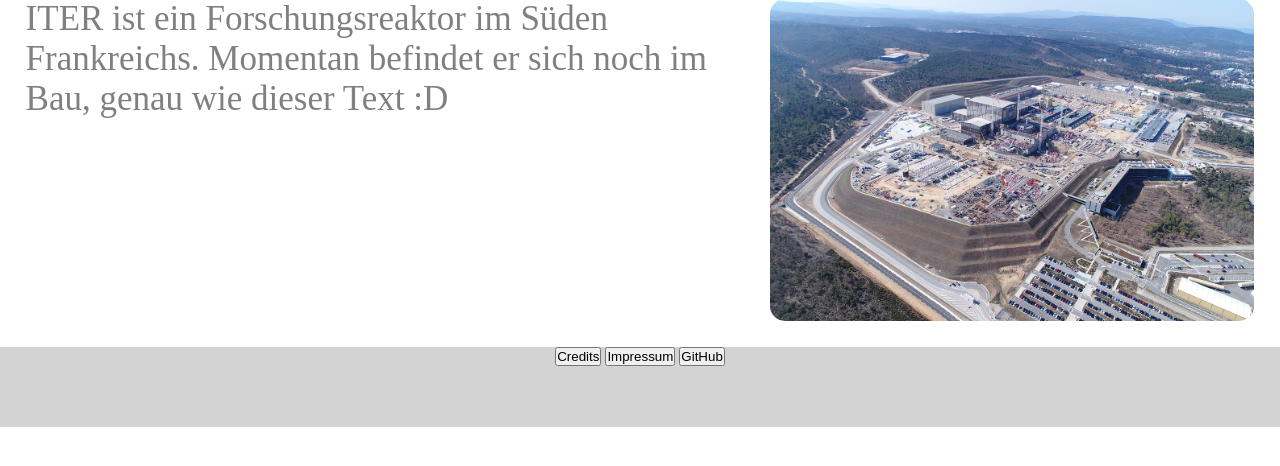
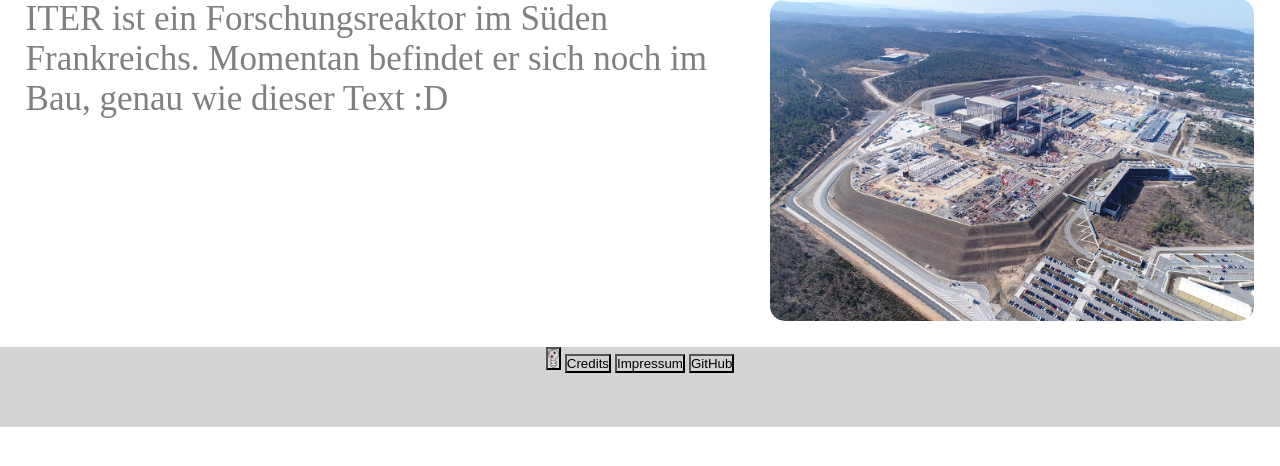
Before and after one commit to Cha0sType/site-thermonuclearfusion, a Flask app: page /iter in a window 1280 px wide. Shown: the part 107-573 px from the top of the page. Run offline with Flask 2, Linux system fonts and the light colour scheme.

Commit message:
Still working on iter_index.html

```diff
--- a/static/stylesheets/iter_index.css
+++ b/static/stylesheets/iter_index.css
@@ -42,3 +42,13 @@
     background-color: lightgray;
     text-align: center;
 }
+
+footer button {
+    background-color: transparent;
+    box-shadow: none;
+}
+
+footer img {
+    height: 1.5vw;
+    width: auto;
+}
--- a/templates/Iter/iter_index.html
+++ b/templates/Iter/iter_index.html
@@ -14,10 +14,13 @@
         <div>
             ITER ist ein Forschungsreaktor im Süden Frankreichs. Momentan befindet er sich noch im Bau, genau wie dieser Text :D
         </div>
-        <img src="{{url_for('static', filename='img/iter-view.jpg')}}" alt="Alternate Text" />
+        <img src="{{url_for('static', filename='img/iter-view.jpg')}}" alt="404 Image not found" />
     </main>
     <footer>
         <div class="footline">
+            <button>
+                <img src="{{url_for('static', filename='icon.svg')}}" alt="404 Image not found" />
+            </button>
             <button>
                 Credits
             </button>
```
